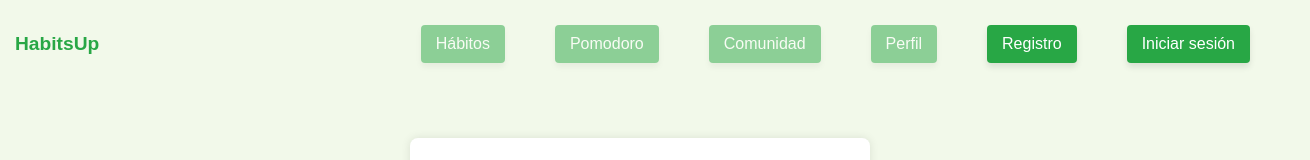
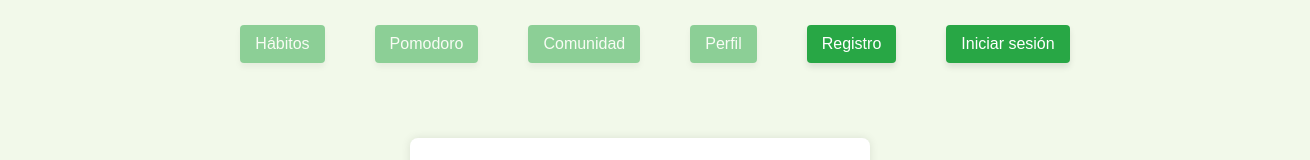
Before and after one commit to parriagada/habits-up, a React (Create React App) app in the folder client/: page /registro in a window 1280 px wide. Shown: the top 160 px of the page, 1310 px wide, since content can reach past the window. Built offline with nearby package versions, Linux system fonts and the light colour scheme; no server answers.

Commit message:
nav bar responsive

```diff
--- a/client/package.json
+++ b/client/package.json
@@ -3,6 +3,7 @@
   "version": "0.1.0",
   "private": true,
   "dependencies": {
+    "@fortawesome/fontawesome-free": "^6.7.2",
     "@testing-library/jest-dom": "^5.17.0",
     "@testing-library/react": "^13.4.0",
     "@testing-library/user-event": "^13.5.0",
--- a/client/src/App.js
+++ b/client/src/App.js
@@ -1,5 +1,6 @@
 import React, { useEffect } from 'react';
 import { BrowserRouter, Routes, Route, Navigate, useLocation } from 'react-router-dom';
+import '@fortawesome/fontawesome-free/css/all.min.css';
 import NavBar from './components/NavBar'
 import Registro from './components/Registro';
 import Login from './components/Login';
--- a/client/src/components/NavBar.css
+++ b/client/src/components/NavBar.css
@@ -1,12 +1,16 @@
-/* NavBar.css */
-
-/* Estilos base para mobile-first */
 .navbar {
-    background-color: #f2f9ea;
   padding: 10px 15px;
   display: flex;
   justify-content: space-between;
   align-items: center;
+  width: 100%;
+}
+
+.nav-mobile {
+  display: flex;
+  justify-content: space-between;
+  align-items: center;
+  width: 100%; /* Asegura que ocupe todo el ancho en mobile */
 }
 
 .logo {
@@ -34,12 +38,28 @@
   list-style: none;
   margin: 0;
   padding: 0;
-    display: none;
+  display: none; /* Oculto por defecto en mobile */
+  width: 100%; /* Ocupa todo el ancho */
+  flex-direction: column; /* Apila los elementos verticalmente */
+  position: absolute;
+  top: 60px; /* Ajusta según la altura de la barra de navegación */
+  left: 0;
+  box-shadow: 0px 8px 16px 0px rgba(0,0,0,0.2);
+  z-index: 10; /* Asegura que esté por encima de otros elementos */
+  transition: max-height 0.3s ease-out;
+  max-height: 0;
+  overflow: hidden;
+}
+
+.nav-list.open {
+  display: flex; /* Muestra la lista cuando está abierta */
+  max-height: 500px; /* Ajusta según la cantidad de elementos */
+  background-color: aliceblue;
 }
 
 .nav-list li {
   margin-bottom: 10px;
-    background-color: transparent;
+  text-align: center; /* Centra los enlaces */
 }
 
 /* Estilos de botón para los enlaces de la navbar */
@@ -53,6 +73,8 @@
   cursor: pointer;
   transition: all 0.3s ease;
   box-shadow: 0px 4px 6px rgba(0, 0, 0, 0.1);
+  display: block; /* Hace que los enlaces ocupen todo el ancho del li */
+  margin: 0 15px; /* Agrega margen horizontal */
 }
 
 .nav-list a:hover {
@@ -66,31 +88,57 @@
   box-shadow: 0px 2px 4px rgba(0, 0, 0, 0.2); /* Reduce la sombra al hacer clic */
 }
 
-  /* Icono de hamburguesa para el menú */
-  .menu-toggle {
-    cursor: pointer;
-    display: block;
-  }
-
 .nav-list .disabled {
   pointer-events: none; /* Evita que el enlace se pueda clicar */
   opacity: 0.5; /* Reduce la opacidad para un efecto visual */
   cursor: default; /* Cambia el cursor a un puntero normal */
 }
 
+/* Icono de hamburguesa para el menú */
+.menu-toggle {
+  cursor: pointer;
+  display: block;
+  background: none;
+  border: none;
+  font-size: 1.5rem; /* Ajusta el tamaño del icono */
+  color: #28a745; /* Color del icono */
+  padding: 0;
+}
 
-  /* Estilos para pantallas más grandes */
+/* Oculta el icono de hamburguesa en pantallas más grandes */
 @media (min-width: 768px) {
+  .navbar {
+    width: 100%;
+    justify-content: flex-start; /* Alinea al inicio en escritorio */
+  }
+
+  .nav-mobile {
+    display: none;
+  }
+
   .nav-list {
     display: flex;
+    flex-direction: row;
+    position: static;
+    max-height: none;
+    width: auto;
+    box-shadow: none;
+    margin-left: auto;
+    margin-right: auto;
   }
 
   .nav-list li {
     margin-left: 20px;
     margin-bottom: 0;
+    background-color: transparent;
   }
 
-    .menu-toggle {
-      display: none;
+  .nav-list li:first-child {
+    margin-left: 0;
+  }
+
+  .nav-list a {
+    display: inline-block;
+    margin: 0;
   }
 }
--- a/client/src/components/NavBar.js
+++ b/client/src/components/NavBar.js
@@ -1,17 +1,21 @@
-import React from 'react';
+import React, { useState, useEffect } from 'react';
 import './NavBar.css';
 import { Link, useLocation } from 'react-router-dom';
-import { useEffect } from 'react';
 
 function Navbar() {
-  const isLoggedIn = !!localStorage.getItem('token'); // Verifica si el token existe
+  const [isMenuOpen, setIsMenuOpen] = useState(false);
+  const isLoggedIn = !!localStorage.getItem('token');
+  const location = useLocation();
 
   const handleLogout = () => {
-    localStorage.removeItem('token'); // Elimina el token del almacenamiento local
-    window.location.href = '/login'; // Redirige al usuario a la página de inicio de sesión
+    localStorage.removeItem('token');
+    window.location.href = '/login';
   };
 
-  const location = useLocation();
+  const toggleMenu = () => {
+    setIsMenuOpen(!isMenuOpen);
+  };
+
   const generateTitle = () => {
     const path = location.pathname;
     switch (path) {
@@ -36,51 +40,50 @@ function Navbar() {
     document.title = generateTitle();
   }, [location]);
 
-
   return (
     <nav className="navbar">
       <div className="nav-mobile">
         <div className="logo">HabitsUp</div>
-        <div className="menu-toggle">
-          <i className="fas fa-bars"></i>
-        </div>
+        <button className="menu-toggle" onClick={toggleMenu}>
+          <i className={isMenuOpen ? "fas fa-times" : "fas fa-bars"}></i>
+        </button>
       </div>
-      <ul className="nav-list">
-        {/* Opciones para usuarios autenticados e invitados */}
+      <ul className={`nav-list ${isMenuOpen ? 'open' : ''}`}>
+        {/* Opciones para usuarios autenticados */}
         <li>
-          <Link to="/habitos" className={isLoggedIn ? '' : 'disabled'}>
+          <Link to="/habitos" className={isLoggedIn ? '' : 'disabled'} onClick={() => setIsMenuOpen(false)}>
             Hábitos
           </Link>
         </li>
         <li>
-          <Link to="/pomodoro" className={isLoggedIn ? '' : 'disabled'}>
+          <Link to="/pomodoro" className={isLoggedIn ? '' : 'disabled'} onClick={() => setIsMenuOpen(false)}>
             Pomodoro
           </Link>
         </li>
         <li>
-          <Link to="/comunidad" className={isLoggedIn ? '' : 'disabled'}>
+          <Link to="/comunidad" className={isLoggedIn ? '' : 'disabled'} onClick={() => setIsMenuOpen(false)}>
             Comunidad
           </Link>
         </li>
         <li>
-          <Link to="/perfil" className={isLoggedIn ? '' : 'disabled'}>
+          <Link to="/perfil" className={isLoggedIn ? '' : 'disabled'} onClick={() => setIsMenuOpen(false)}>
             Perfil
           </Link>
         </li>
 
         {isLoggedIn && (
           <li>
-            <Link to="/login" onClick={handleLogout}>Cerrar sesión</Link>
+            <Link to="/login" onClick={() => { handleLogout(); setIsMenuOpen(false); }}>Cerrar sesión</Link>
           </li>
         )}
         {/* Opciones solo para usuarios no autenticados */}
         {!isLoggedIn && (
           <>
             <li>
-              <Link to="/registro">Registro</Link>
+              <Link to="/registro" onClick={() => setIsMenuOpen(false)}>Registro</Link>
             </li>
             <li>
-              <Link to="/login">Iniciar sesión</Link>
+              <Link to="/login" onClick={() => setIsMenuOpen(false)}>Iniciar sesión</Link>
             </li>
           </>
         )}
```
Also changed, not shown: 1 other file (tests, documents, lock files or other folders). Lines whose indentation alone changed are shown as unchanged.
